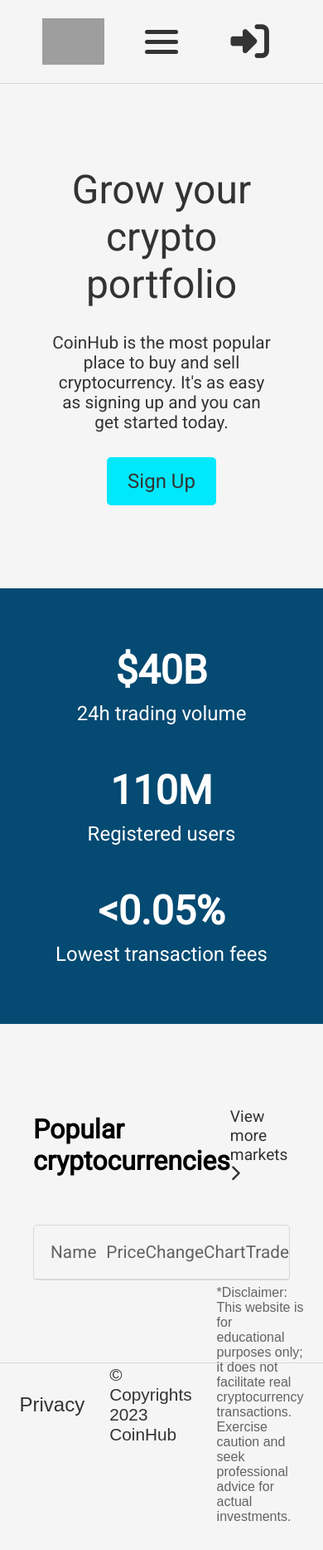
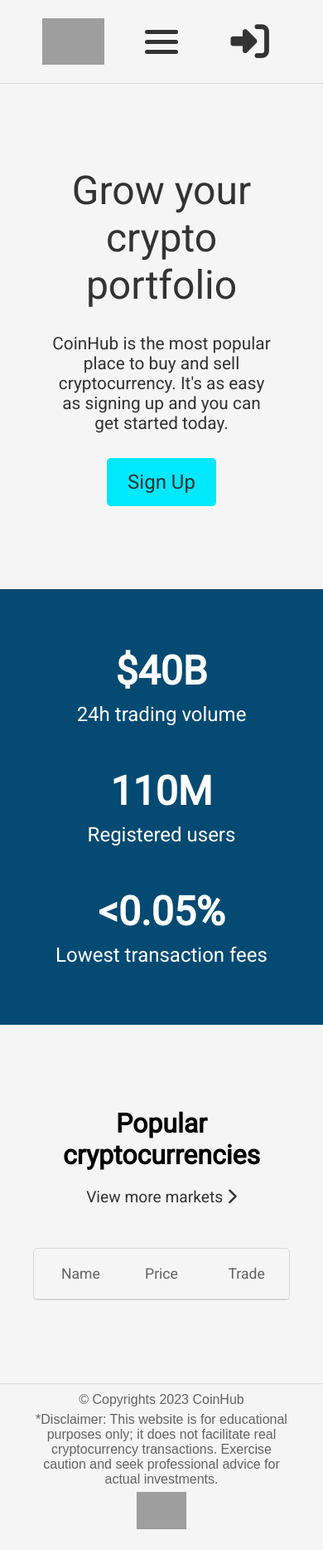
Before and after one commit to dmccaffrey01/CI_PP4_COINHUB, a Django app: page / in a window 390 px wide. Shown: the whole page at 83% size. Before the commit the page ends 1833 px from the top, so only its background shows below. Run offline with Django 4.2, Linux system fonts and the light colour scheme; data that the repository does not hold is empty; some libraries are stand-ins or nearby versions; grey boxes are pictures that could not be loaded.

Commit message:
Add responsive design for crypto list, change footer to add logo

```diff
--- a/static/css/style.css
+++ b/static/css/style.css
@@ -45,8 +45,6 @@ header {
     display: flex;
     justify-content: center;
     align-items: center;
-    position: absolute;
-    top: 0;
     font-family: "Montserrat", sans-serif;
     z-index: 2;
     border-bottom: 1px solid var(--GRAY-LIGHT-2);
@@ -324,8 +322,6 @@ footer {
     display: flex;
     justify-content: center;
     align-items: center;
-    position: absolute;
-    bottom: -100px;
     font-family: "Source-Sans-Pro", sans-serif;
     border-top: 1px solid var(--GRAY-LIGHT-2);
 }
@@ -337,37 +333,56 @@ footer {
 
 .footer-container {
     height: 100px;
-    width: calc(100vw - 80px);
+    width: calc(100vw - 200px);
     display: flex;
-    justify-content: center;
+    justify-content: space-between;
     align-items: center;
-    gap: 30px;
     color: var(--GRAY-DARK-1);
 }
 
 .copyright {
-    width: 180px;
-    font-size: 1.3rem;
-    color: var(--GRAY-DARK-1);
-}
-
-.privacy {
-    width: 300px;
+    font-size: 1rem;
+    color: var(--GRAY-DARK-2);
     display: flex;
-    justify-content: flex-end;
-    align-items: center;
-}
-
-.privacy-link {
-    color: var(--GRAY-DARK-1);
-    font-size: 1.5rem;
+    justify-content: center;
+    text-align: center;
 }
 
 .disclaimer {
     font-size: 1rem;
-    width: 400px;
     color: var(--GRAY-DARK-2);
+    display: flex;
+    justify-content: center;
+    text-align: center;
 }
+
+.footer-logo-img-container {
+    width: 60px;
+    height: 60px;
+}
+
+.footer-logo {
+    width: 100%;
+    height: auto;
+}
+
+/* Media Queries */
+
+@media (max-width: 1000px) {
+    .footer-container {
+        height: 200px;
+        padding: 20px 0;
+        flex-direction: column;
+    }
+}
+
+@media (max-width: 768px) {
+    .footer-container {
+        width: calc(100% - 80px);
+        padding: 10px 0;
+    }
+}
+
 /* Welcome Section */
 
 .section {
@@ -380,7 +395,7 @@ footer {
 }
 
 .welcome-section {
-    padding: 200px 0 100px 0;
+    padding: 100px 0 100px 0;
 }
 
 .light-gray-1 {
@@ -404,7 +419,6 @@ footer {
 .welcome-content-container {
     width: 500px;
     align-items: flex-start;
-    padding: 0 50px 0 0;
     gap: 30px;
 }
 
@@ -656,3 +670,53 @@ canvas.price-sparkline {
 }
 
 /* Media Queries */
+
+@media (max-width: 768px) {
+    .crypto-list-home-heading-container {
+        flex-direction: column;
+        gap: 20px;
+        text-align: center;
+    }
+
+    .crypto-list-home-table td, .crypto-list-home-table th {
+        font-size: 1.1rem;
+    }
+
+    .crypto-list-home-table td:first-child, .crypto-list-home-table th:first-child {
+        padding: 20px 0 20px 10px;
+    }
+
+    .crypto-list-home-table td.crypto-name-symbol, .crypto-list-home-table .crypto-name-symbol-heading {
+        width: 33%;
+        text-align: center;
+    }
+
+    .crypto-list-home-table .crypto-price,
+    .crypto-list-home-table .crypto-price-heading,
+    .crypto-list-home-table .crypto-change,
+    .crypto-list-home-table .crypto-trade {
+        width: 33%;
+    }
+
+    .crypto-list-home-table .crypto-chart, .crypto-list-home-table .crypto-symbol, .crypto-list-home-table .crypto-change {
+        display: none;
+    }
+
+    .crypto-list-home-table .crypto-symbol {
+        display: none;
+    }
+
+    .crypto-icon-container {
+        width: 25px;
+        height: 25px;
+    }
+
+    .crypto-name-symbol-wrapper {
+        gap: 5px;
+    }
+
+    .crypto-details {
+        gap: 5px;
+    }
+
+}
--- a/templates/base.html
+++ b/templates/base.html
@@ -71,12 +71,6 @@
     <!-- Footer -->
     <footer>
         <div class="footer-container">
-            <!-- Privacy -->
-            <div class="privacy">
-                <a href="#" class="privacy-link">
-                    Privacy
-                </a>
-            </div>
             <!-- Copyright -->
             <div class="copyright">
                 © Copyrights 2023
@@ -85,6 +79,10 @@
             <!-- Disclaimer -->
             <div class="disclaimer">
                 *Disclaimer: This website is for educational purposes only; it does not facilitate real cryptocurrency transactions. Exercise caution and seek professional advice for actual investments.
+            </div>
+            <div class="footer-logo-img-container">
+                <img src="https://res.cloudinary.com/dzwyiggcp/image/upload/v1685017432/CI_PP4_COINHUB/logo/ny7oezfhfqzlbtwibcu6.png" alt="CoinHub Logo"
+                    class="footer-logo">
             </div>
         </div>
     </footer>
```
